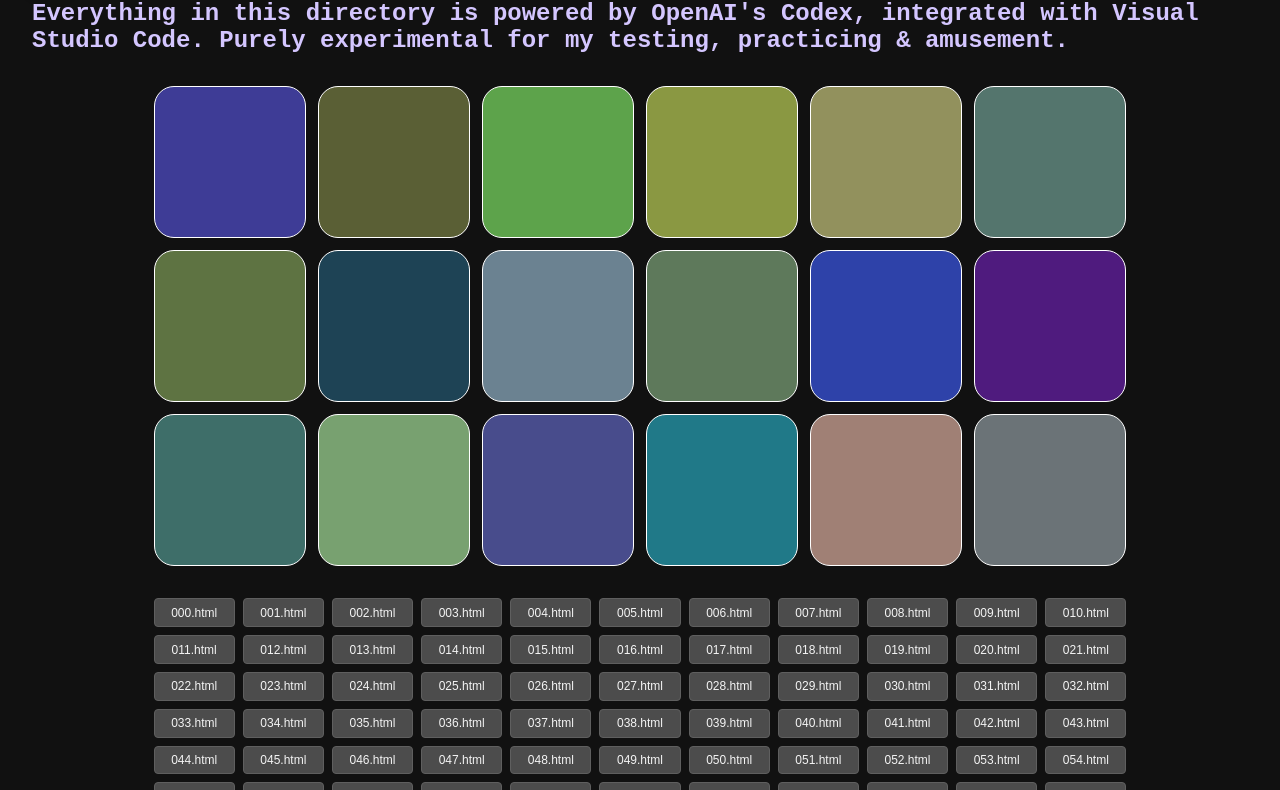
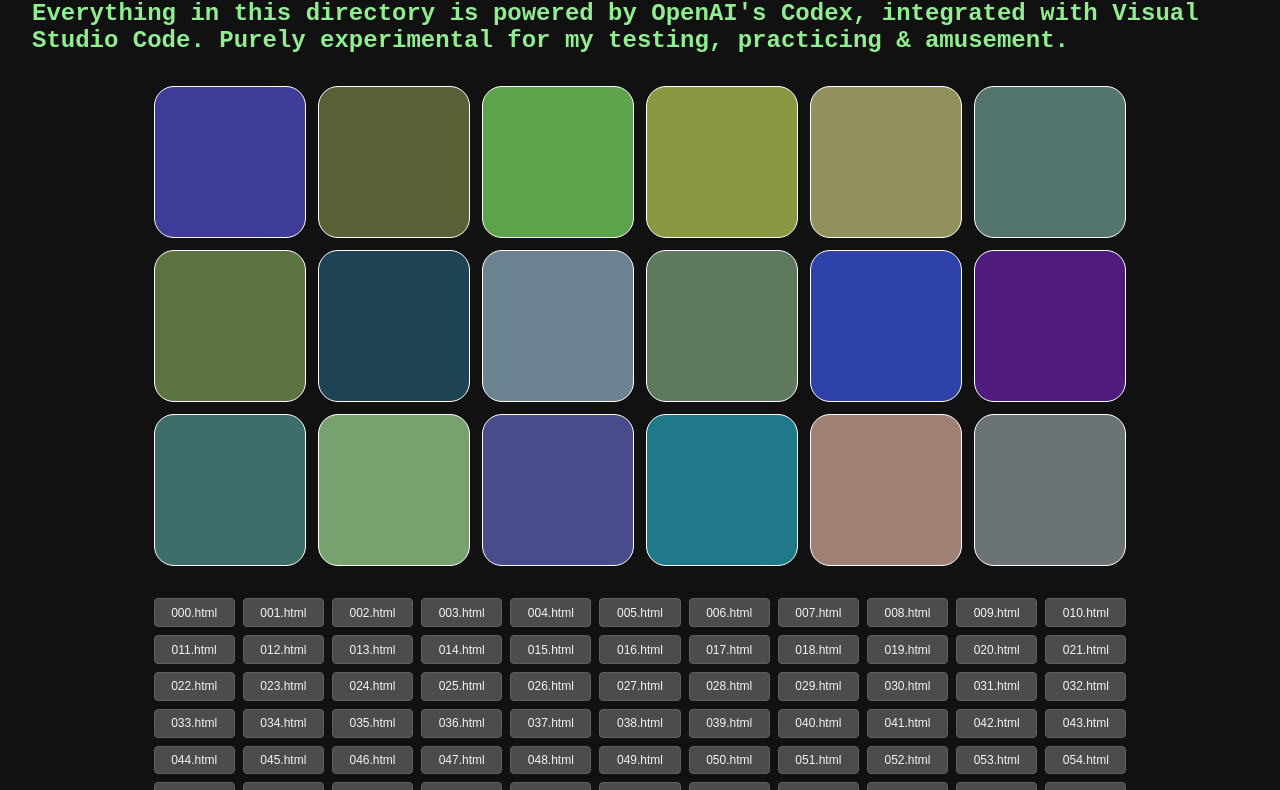
Before and after one commit to bridean/ineopa, a plain HTML site: page index.html in a window 1280 px wide. Shown: the part 90-880 px from the top of the page. Drawn offline with Linux system fonts and the light colour scheme.

Commit message:
changed h2 color to lightgreen

```diff
--- a/main.css
+++ b/main.css
@@ -41,7 +41,7 @@ h2 {
 }
 
 h2 {
-    color: #d4c6ff;
+    color: lightgreen;
     font-family: "Courier New", Courier, monospace;
 }
 
```
